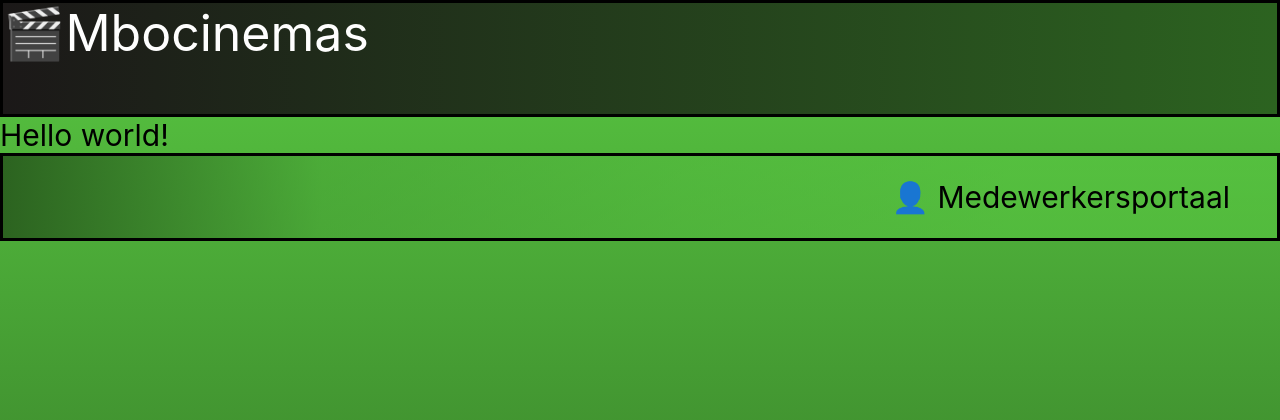
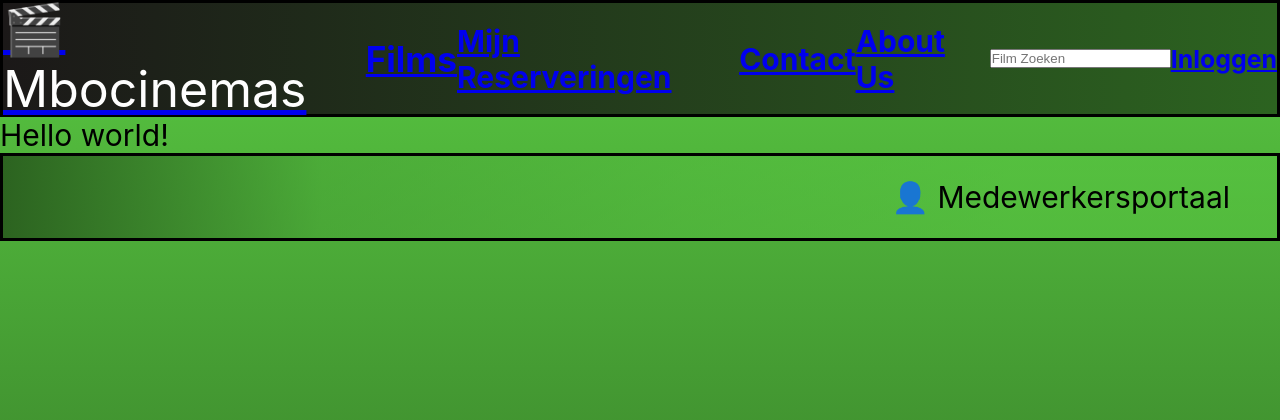
Before and after one commit to 6030437/mbocinemas, a PHP site: page / in a window 1280 px wide. Shown: the top 420 px of the page. Run offline with PHP 8.4, Linux system fonts and the light colour scheme.

Commit message:
header 3.0

```diff
--- a/CSS/style.css
+++ b/CSS/style.css
@@ -19,15 +19,18 @@
     line-height: normal;
   }
 
-  header {
+  header{
     width: 100%;
     height: 117px;
     background: linear-gradient(90deg, #1B1818 0%, #2C6320 100%);
     color: #000000;
-    border: 3px solid
+    border: 3px solid;
+    display: flex;
+    align-items: center;
+    justify-content: space-around;
   }
 
-  header h1 {
+  header h2 {
     color: #FEFEFE;
     font-family: Inter;
     font-size: 50px;
--- a/PHP/header.php
+++ b/PHP/header.php
@@ -3,10 +3,16 @@
 <head>
     <meta charset="UTF-8">
     <meta name="viewport" content="width=device-width, initial-scale=1.0">
-    <link rel="stylesheet" type="text/css" href="CSS/style.css">
+    <link rel="stylesheet" type="text/css" href="CSS\style.css">
     <title>Mbocinemas</title>
 </head>
 <header>
-    <h1>🎬Mbocinemas</h1>
+<a href="index.php"><h2>🎬Mbocinemas</h2></a>
+    <a href="PHP/films.php"><h3>Films</h3></a>
+    <a href="PHP/reserveringen.php"><h4>Mijn Reserveringen</h4></a>
+    <a href="PHP/contact.php"><h4>Contact</h4></a>
+    <a href="PHP/aboutus.php"><h4>About Us</h4></a>
+    <input type="text" placeholder="Film Zoeken">
+    <a href="PHP/inlogpagina.php"><h5>Inloggen</h5></a>
 </header>
 <body>
```
